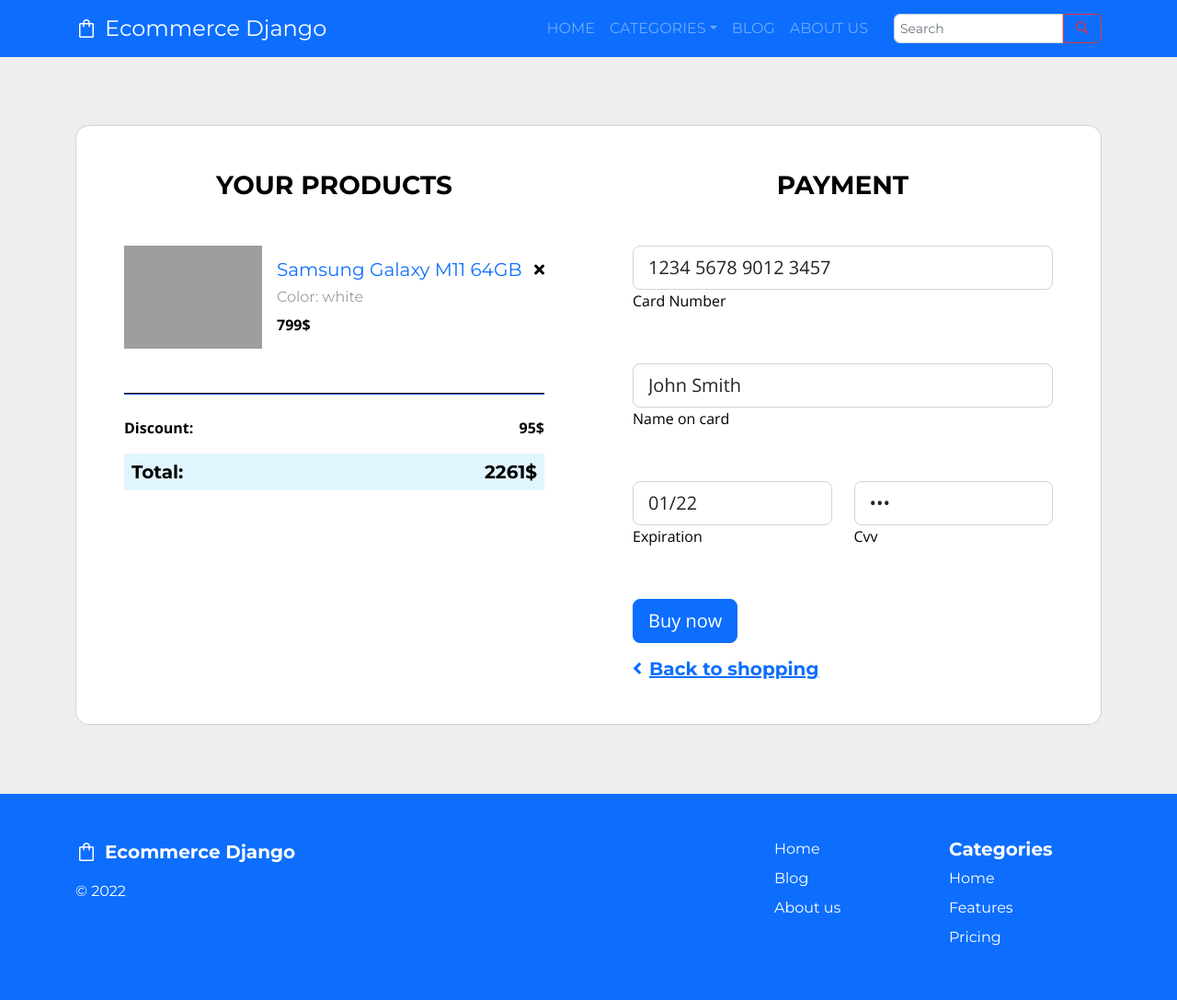
After one commit to Zuiak/EcommerceDjango, a Django app: template shop/templates/cart.html in a window 1280 px wide. The commit adds this page. Shown: the whole page at 92% size. Run offline with Django 4.2, Linux system fonts and the light colour scheme; the template is opened without the code that fills it, so the values that code supplies are empty; grey boxes are pictures that could not be loaded.

Commit message:
Create cart template and cart UI

```diff
--- a/EcommerceDjango/static/css/style.css
+++ b/EcommerceDjango/static/css/style.css
@@ -277,3 +277,125 @@ footer .link-dark:hover{
     height: auto;
     width: -webkit-fill-available;
 }
+
+/* Cart */
+@media (min-width: 1025px) {
+.h-custom {
+height: 100vh !important;
+}
+}
+
+.number-input input[type="number"] {
+-webkit-appearance: textfield;
+-moz-appearance: textfield;
+appearance: textfield;
+}
+
+.number-input input[type=number]::-webkit-inner-spin-button,
+.number-input input[type=number]::-webkit-outer-spin-button {
+-webkit-appearance: none;
+}
+
+.number-input button {
+-webkit-appearance: none;
+background-color: transparent;
+border: none;
+align-items: center;
+justify-content: center;
+cursor: pointer;
+margin: 0;
+position: relative;
+}
+
+.number-input button:before,
+.number-input button:after {
+display: inline-block;
+position: absolute;
+content: '';
+height: 2px;
+transform: translate(-50%, -50%);
+}
+
+.number-input button.plus:after {
+transform: translate(-50%, -50%) rotate(90deg);
+}
+
+.number-input input[type=number] {
+text-align: center;
+}
+
+.number-input.number-input {
+border: 1px solid #ced4da;
+width: 10rem;
+border-radius: .25rem;
+}
+
+.number-input.number-input button {
+width: 2.6rem;
+height: .7rem;
+}
+
+.number-input.number-input button.minus {
+padding-left: 10px;
+}
+
+.number-input.number-input button:before,
+.number-input.number-input button:after {
+width: .7rem;
+background-color: #495057;
+}
+
+.number-input.number-input input[type=number] {
+max-width: 4rem;
+padding: .5rem;
+border: 1px solid #ced4da;
+border-width: 0 1px;
+font-size: 1rem;
+height: 2rem;
+color: #495057;
+}
+
+@media not all and (min-resolution:.001dpcm) {
+@supports (-webkit-appearance: none) and (stroke-color:transparent) {
+
+.number-input.def-number-input.safari_only button:before,
+.number-input.def-number-input.safari_only button:after {
+margin-top: -.3rem;
+}
+}
+}
+
+.shopping-cart .def-number-input.number-input {
+border: none;
+}
+
+.shopping-cart .def-number-input.number-input input[type=number] {
+max-width: 2rem;
+border: none;
+}
+
+.shopping-cart .def-number-input.number-input input[type=number].black-text,
+.shopping-cart .def-number-input.number-input input.btn.btn-link[type=number],
+.shopping-cart .def-number-input.number-input input.md-toast-close-button[type=number]:hover,
+.shopping-cart .def-number-input.number-input input.md-toast-close-button[type=number]:focus {
+color: #212529 !important;
+}
+
+.shopping-cart .def-number-input.number-input button {
+width: 1rem;
+}
+
+.shopping-cart .def-number-input.number-input button:before,
+.shopping-cart .def-number-input.number-input button:after {
+width: .5rem;
+}
+
+.shopping-cart .def-number-input.number-input button.minus:before,
+.shopping-cart .def-number-input.number-input button.minus:after {
+background-color: #9e9e9e;
+}
+
+.shopping-cart .def-number-input.number-input button.plus:before,
+.shopping-cart .def-number-input.number-input button.plus:after {
+background-color: #4285f4;
+}
--- /dev/null
+++ b/shop/templates/cart.html
@@ -0,0 +1,105 @@
+{% extends 'base.html' %}
+{% load static %}
+{% block title %}
+    Cart - E-commerce Django solution
+{% endblock %}
+{% block content %}
+<section class="h-100 h-custom" style="background-color: #eee;">
+    <div class="container h-100 py-5">
+        <div class="row d-flex justify-content-center align-items-center h-100">
+            <div class="col">
+                <div class="card shopping-cart" style="border-radius: 15px;">
+                    <div class="card-body text-black">
+                        <div class="row">
+                        <div class="col-lg-6 px-5 py-4">
+                            <h3 class="mb-5 pt-2 text-center fw-bold text-uppercase">Your products</h3>
+
+                            <div class="d-flex align-items-center mb-5">
+                                <div class="flex-shrink-0">
+                                    <img src="https://mdbcdn.b-cdn.net/img/Photos/Horizontal/E-commerce/Products/13.webp"
+                                class="img-fluid" style="width: 150px;" alt="Generic placeholder image">
+                                </div>
+                                <div class="flex-grow-1 ms-3">
+                                    <a href="#!" class="float-end text-black"><i class="fas fa-times"></i></a>
+                                    <h5 class="text-primary">Samsung Galaxy M11 64GB</h5>
+                                    <h6 style="color: #9e9e9e;">Color: white</h6>
+                                    <div class="d-flex align-items-center">
+                                        <p class="fw-bold mb-0 me-5 pe-3">799$</p>
+                                        {% comment %}<div class="def-number-input number-input safari_only">
+                                            <button onclick="this.parentNode.querySelector('input[type=number]').stepDown()"
+                                            class="minus"></button>
+                                            <input class="quantity fw-bold text-black" min="0" name="quantity" value="1"
+                                            type="number">
+                                            <button onclick="this.parentNode.querySelector('input[type=number]').stepUp()"
+                                            class="plus"></button>
+                                        </div>{% endcomment %}
+                                    </div>
+                                </div>
+                            </div>
+
+                            <hr class="mb-4" style="height: 2px; background-color: #1266f1; opacity: 1;">
+                            <div class="d-flex justify-content-between px-x">
+                                <p class="fw-bold">Discount:</p>
+                                <p class="fw-bold">95$</p>
+                            </div>
+                            <div class="d-flex justify-content-between p-2 mb-2" style="background-color: #e1f5fe;">
+                                <h5 class="fw-bold mb-0">Total:</h5>
+                                <h5 class="fw-bold mb-0">2261$</h5>
+                            </div>
+
+                        </div>
+                        <div class="col-lg-6 px-5 py-4">
+
+                            <h3 class="mb-5 pt-2 text-center fw-bold text-uppercase">Payment</h3>
+
+                            <form class="mb-5">
+
+                                <div class="form-outline mb-5">
+                                    <input type="text" id="typeText" class="form-control form-control-lg" siez="17"
+                                    value="1234 5678 9012 3457" minlength="19" maxlength="19" />
+                                    <label class="form-label" for="typeText">Card Number</label>
+                                </div>
+
+                                <div class="form-outline mb-5">
+                                    <input type="text" id="typeName" class="form-control form-control-lg" siez="17"
+                                    value="John Smith" />
+                                    <label class="form-label" for="typeName">Name on card</label>
+                                </div>
+
+                                <div class="row">
+                                    <div class="col-md-6 mb-5">
+                                        <div class="form-outline">
+                                            <input type="text" id="typeExp" class="form-control form-control-lg" value="01/22"
+                                            size="7" id="exp" minlength="7" maxlength="7" />
+                                            <label class="form-label" for="typeExp">Expiration</label>
+                                        </div>
+                                    </div>
+                                    <div class="col-md-6 mb-5">
+                                        <div class="form-outline">
+                                            <input type="password" id="typeText" class="form-control form-control-lg"
+                                            value="&#9679;&#9679;&#9679;" size="1" minlength="3" maxlength="3" />
+                                            <label class="form-label" for="typeText">Cvv</label>
+                                        </div>
+                                    </div>
+                                </div>
+
+                                {% comment %}<p class="mb-5">Lorem ipsum dolor sit amet consectetur, adipisicing elit <a
+                                href="#!">obcaecati sapiente</a>.</p>{% endcomment %}
+
+                                <button type="button" class="btn btn-primary btn-block btn-lg">Buy now</button>
+
+                                <h5 class="fw-bold mb-5" style="position: absolute; bottom: 0;">
+                                    <a href="{% url 'homepage' %}"><i class="fas fa-angle-left me-2"></i>Back to shopping</a>
+                                </h5>
+
+                            </form>
+
+                            </div>
+                        </div>
+                    </div>
+                </div>
+            </div>
+        </div>
+    </div>
+</section>
+{% endblock %}
--- a/shop/urls.py
+++ b/shop/urls.py
@@ -6,4 +6,5 @@ urlpatterns = [
     path('about/', views.about, name="about"),
     path('category/<slug:category_slug>', views.home, name='products_by_category'),
     path('category/<slug:category_slug>/<slug:product_slug>', views.product, name="product_page"),
+    path('cart', views.cart, name="cart"),
 ]
--- a/shop/views.py
+++ b/shop/views.py
@@ -27,3 +27,7 @@ def product(request, category_slug, product_slug):
     except Exception as e:
         raise e
     return render(request, 'product.html', {'product': product, })
+
+
+def cart(request):
+    return render(request, 'cart.html')
```
